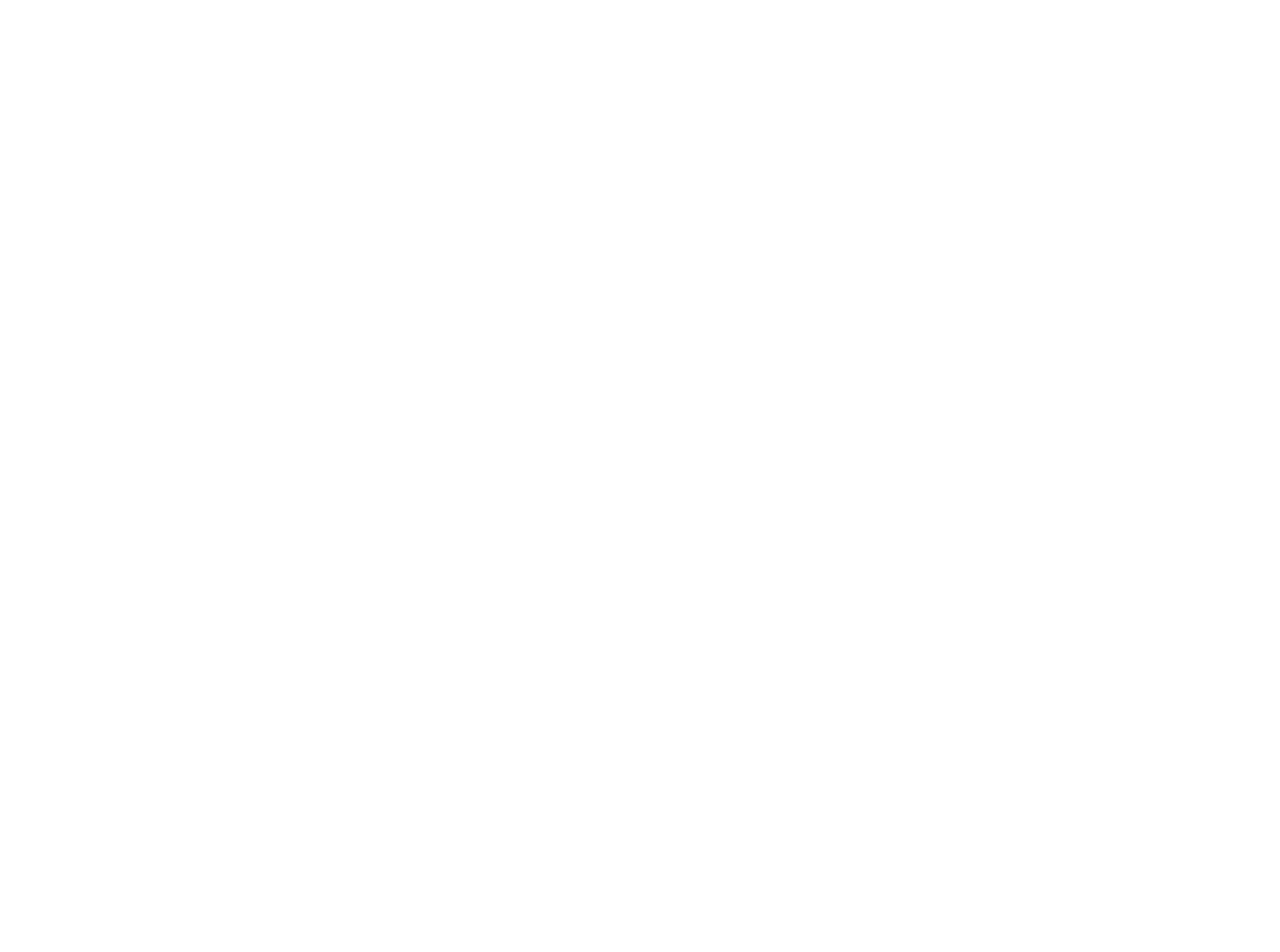
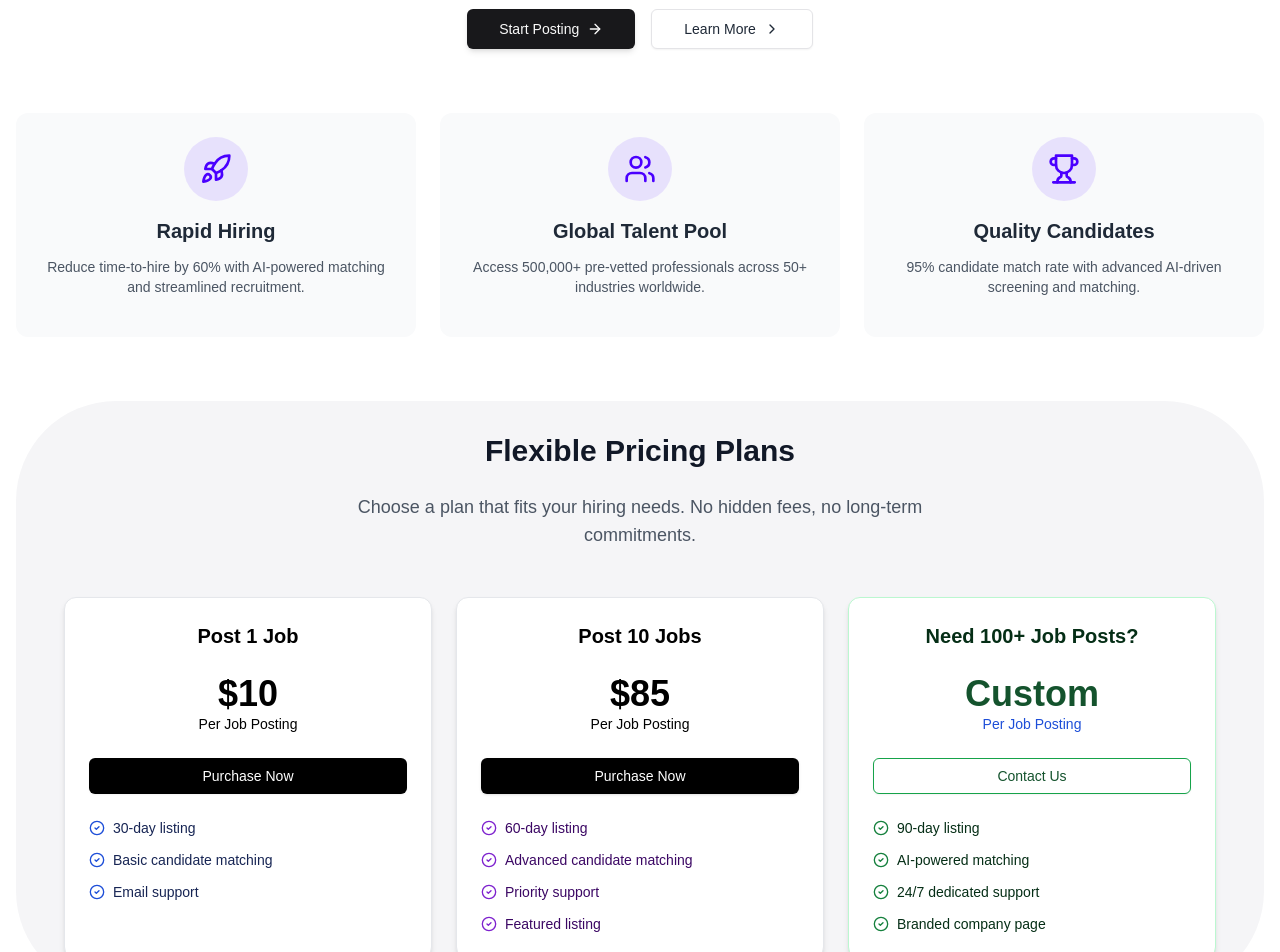
Before and after one commit to TheOverLordEA/oitii, a Next.js app: page /post-a-job in a window 1280 px wide. Shown: the part 360-1312 px from the top of the page. Before the commit the page ends 800 px from the top, so only its background shows below. Built offline with nearby package versions, Linux system fonts and the light colour scheme; no server answers.

Commit message:
Added JobPostsPricing

```diff
--- a/app/(public-pages)/post-a-job/page.tsx
+++ b/app/(public-pages)/post-a-job/page.tsx
@@ -1,7 +1,39 @@
+import KeyBenefits from "@/components/keyBenefits/KeyBenefitsPostAJob";
+import JobPostsPricing from "@/components/pricing/JobPostsPricing";
+import { Button } from "@/components/ui/button";
+import { ArrowRight, ChevronRight, Stars } from "lucide-react";
+
 export default function Page() {
   return (
-    <div>
-      <h1>Post job</h1>
+    <div className="bg-white">
+      <div className="container mx-auto px-4 py-16">
+        <div className="text-center mb-16">
+          <div className="inline-flex items-center bg-primary/10 text-primary px-4 py-2 rounded-full mb-4">
+            <Stars className="h-4 w-4 mr-2" />
+            <span className="text-xs font-medium">
+              Game-Changing Recruitment Platform
+            </span>
+          </div>
+          <h1 className="text-4xl md:text-5xl font-bold text-gray-900 mb-6 leading-tight">
+            Transform Your Hiring with{" "}
+            <span className="text-primary">Oitii</span>
+          </h1>
+          <p className="text-lg text-gray-600 max-w-2xl mx-auto mb-8">
+            Connect with top-tier talent effortlessly. Our intelligent platform
+            matches your perfect candidates in minutes.
+          </p>
+          <div className="flex justify-center space-x-4">
+            <Button size="lg" className="shadow-md">
+              Start Posting <ArrowRight className="ml-2 h-4 w-4" />
+            </Button>
+            <Button variant="outline" size="lg" className="shadow-sm">
+              Learn More <ChevronRight className="ml-2 h-4 w-4" />
+            </Button>
+          </div>
+        </div>
+        <KeyBenefits />
+        <JobPostsPricing />
+      </div>
     </div>
   );
 }
--- a/components/headers/HomePageHeader.tsx
+++ b/components/headers/HomePageHeader.tsx
@@ -16,7 +16,7 @@ const LAUNCHLINK = "/coming-soon";
 const navItems = [
   { name: "Jobs", href: LAUNCHLINK || "/jobs" },
   { name: "For employers", href: LAUNCHLINK || "/recruit/overview" },
-  { name: "Post a Job", href: LAUNCHLINK || "/post/new" },
+  { name: "Post a Job", href: "/post-a-job" },
   // { name: "About", href: "/about" },
 ];
 
--- /dev/null
+++ b/components/keyBenefits/KeyBenefitsPostAJob.tsx
@@ -0,0 +1,45 @@
+import { Rocket, Trophy, Users } from "lucide-react";
+
+export default function KeyBenefits() {
+  return (
+    <div className="grid md:grid-cols-3 gap-6 mb-16">
+      <div className="bg-gray-50 rounded-xl p-6 text-center hover:shadow-md transition-shadow">
+        <div className="mx-auto mb-4 w-16 h-16 bg-primary/10 rounded-full flex items-center justify-center">
+          <Rocket className="h-8 w-8 text-primary" />
+        </div>
+        <h3 className="text-xl font-semibold mb-3 text-gray-800">
+          Rapid Hiring
+        </h3>
+        <p className="text-gray-600 mb-4 text-sm">
+          Reduce time-to-hire by 60% with AI-powered matching and streamlined
+          recruitment.
+        </p>
+      </div>
+
+      <div className="bg-gray-50 rounded-xl p-6 text-center hover:shadow-md transition-shadow">
+        <div className="mx-auto mb-4 w-16 h-16 bg-primary/10 rounded-full flex items-center justify-center">
+          <Users className="h-8 w-8 text-primary" />
+        </div>
+        <h3 className="text-xl font-semibold mb-3 text-gray-800">
+          Global Talent Pool
+        </h3>
+        <p className="text-gray-600 mb-4 text-sm">
+          Access 500,000+ pre-vetted professionals across 50+ industries
+          worldwide.
+        </p>
+      </div>
+      <div className="bg-gray-50 rounded-xl p-6 text-center hover:shadow-md transition-shadow">
+        <div className="mx-auto mb-4 w-16 h-16 bg-primary/10 rounded-full flex items-center justify-center">
+          <Trophy className="h-8 w-8 text-primary" />
+        </div>
+        <h3 className="text-xl font-semibold mb-3 text-gray-800">
+          Quality Candidates
+        </h3>
+        <p className="text-gray-600 mb-4 text-sm">
+          95% candidate match rate with advanced AI-driven screening and
+          matching.
+        </p>
+      </div>
+    </div>
+  );
+}
--- /dev/null
+++ b/components/pricing/JobPostsPricing.tsx
@@ -0,0 +1,135 @@
+import { Button } from "../ui/button";
+import { CheckCircle, CheckCircle2 } from "lucide-react";
+
+const JOB_POST_AMOUNT = {
+  onePost: "Post 1 Job",
+  tenPost: "Post 10 Jobs",
+  custom: "Need 100+ Job Posts?",
+};
+
+export default function JobPostsPricing() {
+  return (
+    <div className="text-center bg-[#F5F5F7] rounded-[100px] p-8">
+      <h2 className="text-3xl font-bold text-gray-900 mb-6">
+        Flexible Pricing Plans
+      </h2>
+      <p className="text-lg text-gray-600 max-w-2xl mx-auto mb-12">
+        Choose a plan that fits your hiring needs. No hidden fees, no long-term
+        commitments.
+      </p>
+      <div className="grid md:grid-cols-3 gap-6 px-4">
+        <div className="bg-white border text-black border-gray-200 rounded-xl p-6 hover:shadow-xl transition-all transform hover:-translate-y-2 shadow-md">
+          <div className="mb-6 text-center">
+            <h3 className="text-xl font-semibold mb-2">
+              {JOB_POST_AMOUNT.onePost}{" "}
+            </h3>
+          </div>
+          <div className="text-center mb-6">
+            <span className="text-4xl font-bold">$10</span>
+            <span className="text-sm block">Per Job Posting</span>
+          </div>
+          <Button
+            variant="outline"
+            className="w-full mb-6 bg-black text-white border-none hover:bg-blue-100"
+          >
+            Purchase Now
+          </Button>
+          <ul className="space-y-3 text-sm text-blue-950">
+            <li className="flex items-center">
+              <CheckCircle2 className="mr-2 text-blue-700 h-4 w-4" /> 30-day
+              listing
+            </li>
+            <li className="flex items-center">
+              <CheckCircle2 className="mr-2 text-blue-700 h-4 w-4" /> Basic
+              candidate matching
+            </li>
+            <li className="flex items-center">
+              <CheckCircle2 className="mr-2 text-blue-700 h-4 w-4" /> Email
+              support
+            </li>
+          </ul>
+        </div>
+
+        {/* Pro Plan */}
+        <div className="bg-white border border-gray-200 text-black rounded-xl p-6 hover:shadow-xl transition-all transform hover:-translate-y-2 shadow-md ">
+          <div className="mb-6 text-center">
+            <h3 className="text-xl font-semibold  mb-2">
+              {JOB_POST_AMOUNT.tenPost}
+            </h3>{" "}
+            {/* <p className="text-sm text-purple-800">Most Popular</p> */}
+          </div>
+          <div className="text-center mb-6">
+            <span className="text-4xl font-bold ">$85</span>
+            <span className="text-sm block">Per Job Posting</span>
+          </div>
+          <Button className="w-full mb-6 bg-black text-white border-none hover:bg-purple-900 ">
+            Purchase Now
+          </Button>
+          <ul className="space-y-3 text-sm text-purple-950">
+            <li className="flex items-center">
+              <CheckCircle2 className="mr-2 text-purple-700 h-4 w-4" /> 60-day
+              listing
+            </li>
+            <li className="flex items-center">
+              <CheckCircle2 className="mr-2 text-purple-700 h-4 w-4" /> Advanced
+              candidate matching
+            </li>
+            <li className="flex items-center">
+              <CheckCircle2 className="mr-2 text-purple-700 h-4 w-4" /> Priority
+              support
+            </li>
+            <li className="flex items-center">
+              <CheckCircle2 className="mr-2 text-purple-700 h-4 w-4" /> Featured
+              listing
+            </li>
+          </ul>
+        </div>
+
+        {/* Enterprise Plan */}
+        <div className="bg-white border border-green-200 rounded-xl p-6 hover:shadow-xl transition-all transform hover:-translate-y-2 shadow-md">
+          <div className="mb-6 text-center">
+            <h3 className="text-xl font-semibold text-green-950 mb-2">
+              {JOB_POST_AMOUNT.custom}
+            </h3>
+            {/* <p className="text-sm text-green-800">
+              Custom Enterprise Solutions
+            </p> */}
+          </div>
+          <div className="text-center mb-6">
+            <span className="text-4xl font-bold text-green-900">Custom</span>
+            <span className="text-sm text-blue-700 block">Per Job Posting</span>
+
+            {/* <span className="text-sm text-green-700 block">
+              Tailored Pricing for Your Needs
+            </span> */}
+          </div>
+          <Button
+            variant="outline"
+            className="w-full mb-6 border-green-600 text-green-900 hover:bg-green-100"
+          >
+            Contact Us
+          </Button>
+
+          <ul className="space-y-3 text-sm text-green-950">
+            <li className="flex items-center">
+              <CheckCircle2 className="mr-2 text-green-700 h-4 w-4" /> 90-day
+              listing
+            </li>
+            <li className="flex items-center">
+              <CheckCircle2 className="mr-2 text-green-700 h-4 w-4" />{" "}
+              AI-powered matching
+            </li>
+            <li className="flex items-center">
+              <CheckCircle2 className="mr-2 text-green-700 h-4 w-4" /> 24/7
+              dedicated support
+            </li>
+            <li className="flex items-center">
+              <CheckCircle2 className="mr-2 text-green-700 h-4 w-4" /> Branded
+              company page
+            </li>
+          </ul>
+        </div>
+      </div>
+    </div>
+  );
+}
```
